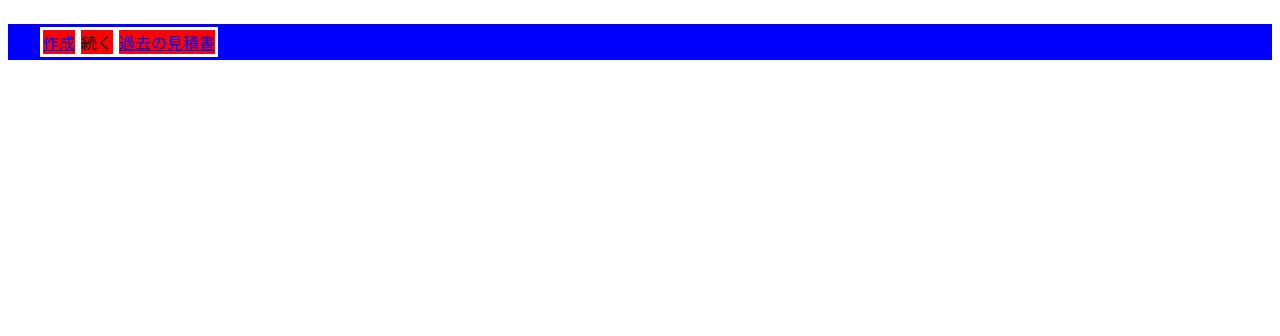
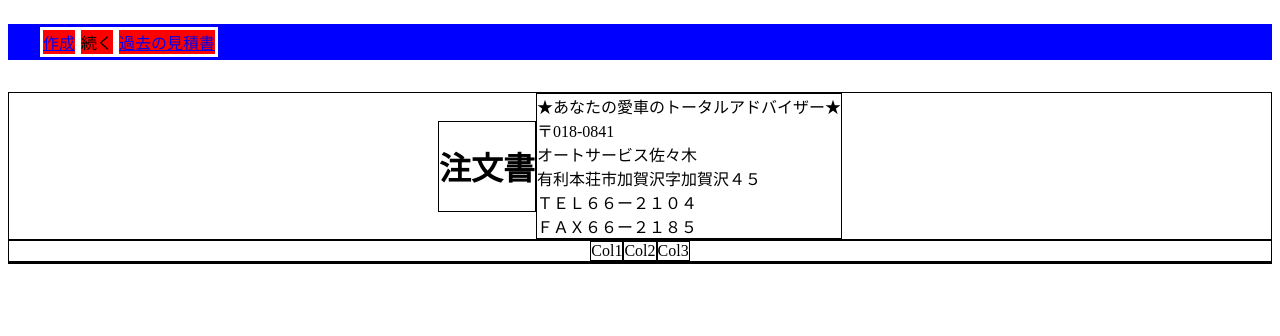
Before and after one commit to Checkroth/kurumahanbai, a Django app: page /edit/1/ in a window 1280 px wide. Shown: the top 336 px of the page. Run offline with Django 3.2, Linux system fonts and the light colour scheme.

Commit message:
front-end work, creation of new instance working

```diff
--- a/constraints.txt
+++ b/constraints.txt
@@ -13,3 +13,4 @@ pytz==2020.5
 reportlab==3.5.59
 sqlparse==0.4.1
 toml==0.10.2
+jedi<0.18.0
--- a/hanbai/hanbai/models.py
+++ b/hanbai/hanbai/models.py
@@ -206,7 +206,7 @@ class PaymentDetails(models.Model):
 class Order(models.Model):
     '''注文書'''
     started = models.DateTimeField()
-    last_edited = models.DateTimeField()
+    last_edited = models.DateTimeField(null=True)
     completed = models.DateTimeField(null=True)
 
     # SellerAddress? (父さん会社情報)
--- a/hanbai/hanbai/settings.py
+++ b/hanbai/hanbai/settings.py
@@ -106,7 +106,7 @@ AUTH_PASSWORD_VALIDATORS = [
 
 LANGUAGE_CODE = 'en-us'
 
-TIME_ZONE = 'UTC'
+TIME_ZONE = 'Asia/Tokyo'
 
 USE_I18N = True
 
--- a/hanbai/hanbai/urls.py
+++ b/hanbai/hanbai/urls.py
@@ -22,6 +22,6 @@ urlpatterns = [
     path('admin/', admin.site.urls),
     path('', views.top, name='top'),
     path('create_new_order/', views.create_new_order, name='create_new_order'),
-    path('edit/<int:order_id>/', views.edit_order, name='edit'),
+    path('edit/<int:order_id>/', views.edit_order, name='edit_order'),
     path('order_list/', views.order_list, name='order_list'),
 ]
--- a/hanbai/hanbai/views.py
+++ b/hanbai/hanbai/views.py
@@ -1,7 +1,6 @@
 from django.shortcuts import render, redirect
 
 from . import api
-from .models import Order
 
 
 def top(request):
@@ -25,4 +24,6 @@ def create_new_order(request):
 
 
 def order_list(request):
-    return render(request, 'order_list.html')
+    repo = api.get_order_repository()
+    orders = repo.get_all_orders()
+    return render(request, 'order_list.html', {'orders': orders})
--- a/hanbai/static/css/base.css
+++ b/hanbai/static/css/base.css
@@ -21,3 +21,38 @@ nav li {
     border: solid white;
     background: red;
 }
+
+#mainform ul {
+    display: flex;
+    list-style-type: none;
+    justify-content: center;
+    padding: 0;
+}
+
+#mainform li {
+    border: solid 1px black;
+}
+
+#mainform ul.form-container {
+    flex-direction: column;
+}
+
+#mainform .col {
+    flex-direction: column;
+}
+
+#mainform li.top-half {
+    flex-direction: row;
+}
+
+#mainform ul.topleft {
+    /* justify-content: left; */
+}
+
+#mainform ul.topright {
+    /* justify-content: right; */
+}
+
+#mainform li.bottom-half {
+    flex-direction: row;
+}
--- a/hanbai/templates/mainform.html
+++ b/hanbai/templates/mainform.html
@@ -1,10 +1,55 @@
 {% extends "base.html" %}
 
 {% block content %}
-{% verbatim %}
 <div id="mainform">
+	<ul class="form-container">
+
+		<li>
+			<ul class="top-half">
+				<ul class="topleft col">
+					<li class="form-header">
+						<h1>注文書</h1>
+					</li>
+				</ul>
+				<ul class="topright col">
+					<li class="comapny-info">
+						★あなたの愛車のトータルアドバイザー★<br />
+						〒018-0841<br />
+						オートサービス佐々木<br />
+						有利本荘市加賀沢字加賀沢４５<br />
+						ＴＥＬ６６ー２１０４<br />
+						ＦＡＸ６６ー２１８５
+					</li>
+				</ul>
+
+			</ul>
+		</li>
+
+		<li>
+			<ul class="bottom-half">
+				<ul class="bottom-col-1">
+					<li>
+						Col1
+					</li>
+				</ul>
+				<ul class="bottom-col-2">
+					<li>
+						Col2
+					</li>
+				</ul>
+				<ul class="bottom-col-3">
+					<li>
+						Col3
+					</li>
+				</ul>
+			</ul>
+		</li>
+
+		<li class="form-footer">
+		</li>
+	</ul>
 </div>
-{% endverbatim %}
+
 {% endblock %}
 
 {% block extra_footer %}
```
Also changed, not shown: hanbai/hanbai/repositories.py (+13 -3 lines), hanbai/templates/order_list.html (+30 -1 lines), hanbai/hanbai/migrations/0002_auto_20210130_0031.py (added).
